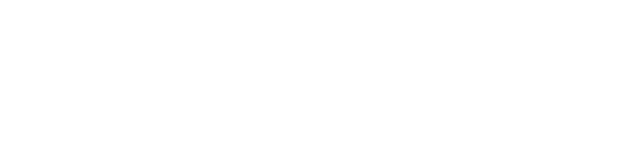
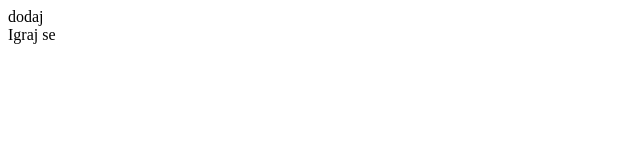
Before and after one commit to markosto/OnixFolder, a plain HTML site: page index.html in a window 1280 px wide. Shown: the whole page, without its empty margins (0-640 px from the left). Drawn offline with Linux system fonts and the light colour scheme.

Commit message:
Update index.html

```diff
--- a/index.html
+++ b/index.html
@@ -1,8 +1,10 @@
 <html>
-<head> </head>
+<head> dodaj</head>
 
 <body>
   <article>
+    Igraj se
+
   </article>
 </body>
 
```
